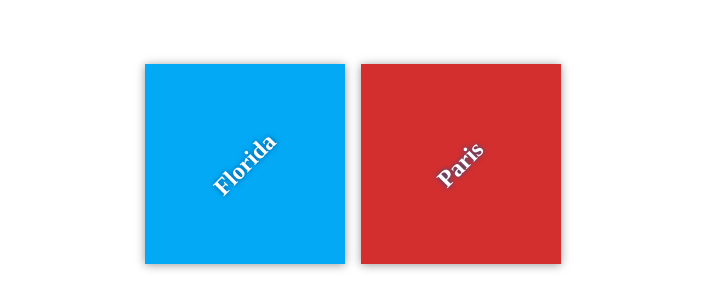
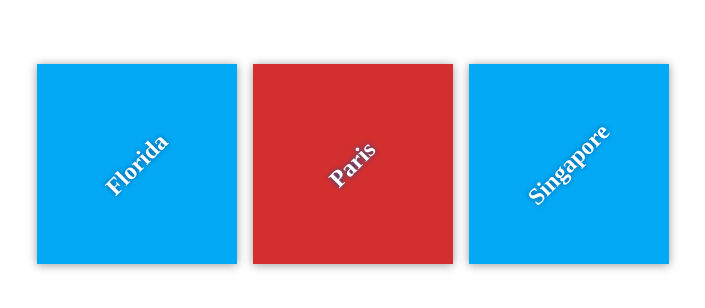
Before and after one commit to wallacewong82/my-travel-plans, a plain HTML site: page index.html in a window 1280 px wide. Shown: the part 236-544 px from the top of the page, without its empty margins (287-992 px from the left). Drawn offline with Linux system fonts and the light colour scheme.

Commit message:
Add starting destinations

```diff
--- a/index.html
+++ b/index.html
@@ -17,6 +17,10 @@
             <div class="destination" id="paris">
                 <h2>Paris</h2>
             </div>
+
+            <div class="destination" id="singapore">
+                <h2>Singapore</h2>
+            </div>
         </div>
     </div>
 
```
